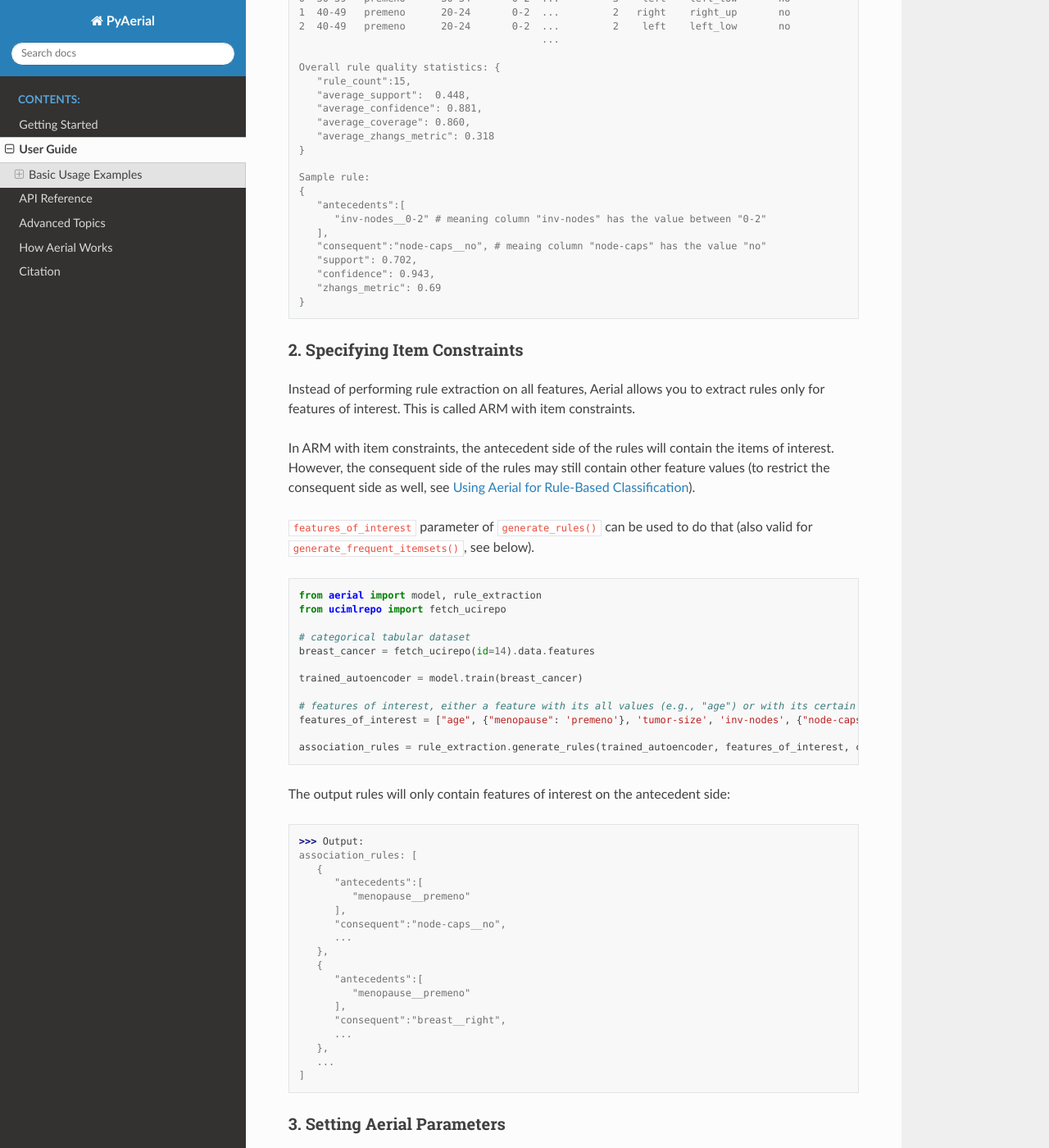
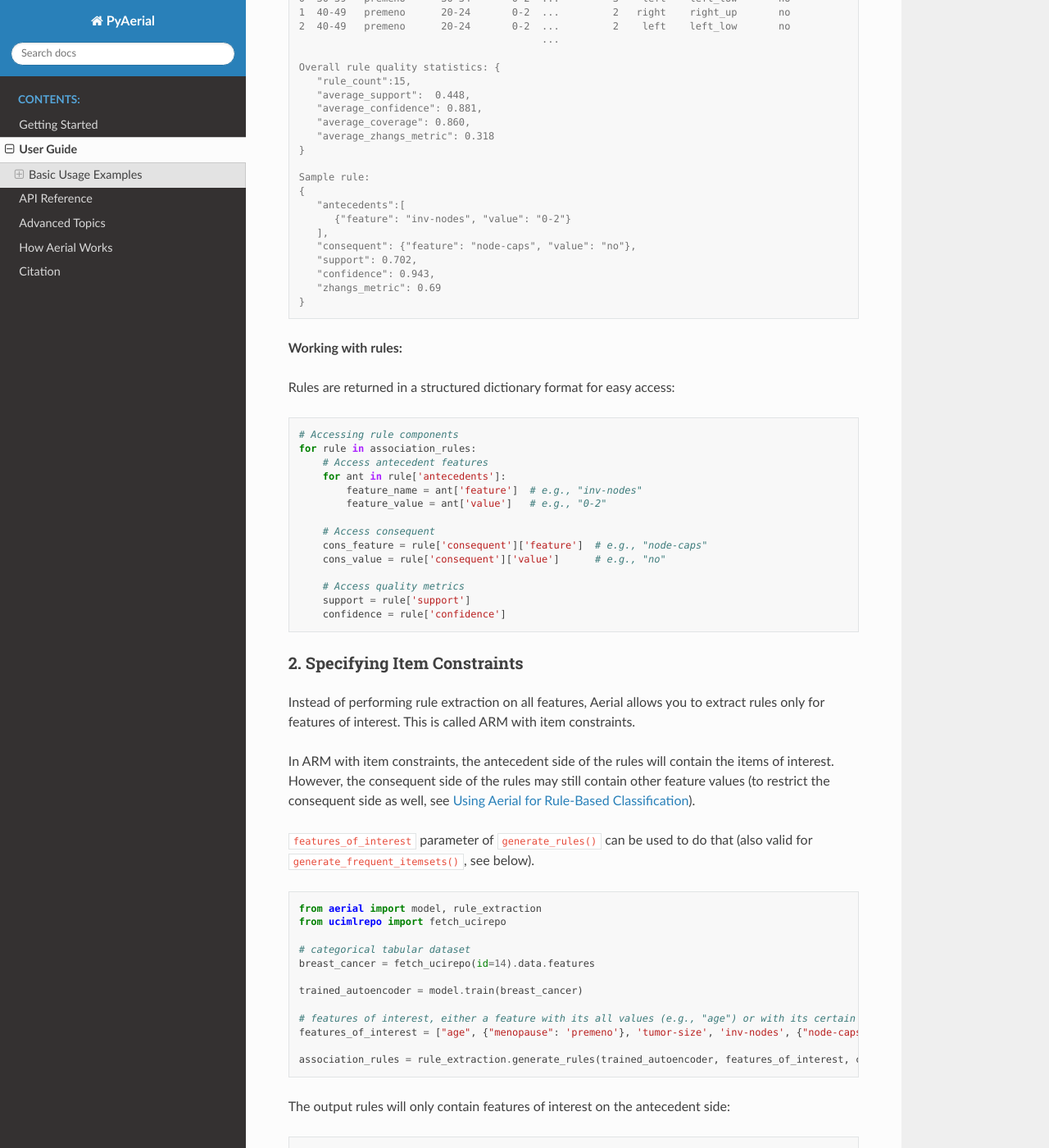
Before and after one commit to DiTEC-project/pyaerial, a Sphinx documentation site: the page built from docs/source/user_guide.md, in a window 1280 px wide and 1400 px high, scrolled down 826 px. Shown: the whole window at 82% size. Built offline with Sphinx 7.4.7 and the Read the Docs theme 3.1.0, drawn with Linux system fonts in a browser that asks for light colours; the version number could not be read and is left out; some of the changed text lies outside the part shown.

Commit message:
update rule representation format, add 2 more basic usage examples to readme file

````diff
--- a/docs/source/user_guide.md
+++ b/docs/source/user_guide.md
@@ -49,13 +49,34 @@ Overall rule quality statistics: {
 Sample rule:
 {
    "antecedents":[
-      "inv-nodes__0-2" # meaning column "inv-nodes" has the value between "0-2"
+      {"feature": "inv-nodes", "value": "0-2"}
    ],
-   "consequent":"node-caps__no", # meaing column "node-caps" has the value "no"
+   "consequent": {"feature": "node-caps", "value": "no"},
    "support": 0.702,
    "confidence": 0.943,
    "zhangs_metric": 0.69
 }
+```
+
+**Working with rules:**
+
+Rules are returned in a structured dictionary format for easy access:
+
+```python
+# Accessing rule components
+for rule in association_rules:
+    # Access antecedent features
+    for ant in rule['antecedents']:
+        feature_name = ant['feature']  # e.g., "inv-nodes"
+        feature_value = ant['value']   # e.g., "0-2"
+
+    # Access consequent
+    cons_feature = rule['consequent']['feature']  # e.g., "node-caps"
+    cons_value = rule['consequent']['value']      # e.g., "no"
+
+    # Access quality metrics
+    support = rule['support']
+    confidence = rule['confidence']
 ```
 
 ### 2. Specifying Item Constraints
@@ -88,16 +109,16 @@ The output rules will only contain features of interest on the antecedent side:
 association_rules: [
    {
       "antecedents":[
-         "menopause__premeno"
+         {"feature": "menopause", "value": "premeno"}
       ],
-      "consequent":"node-caps__no",
+      "consequent": {"feature": "node-caps", "value": "no"},
       ...
    },
    {
       "antecedents":[
-         "menopause__premeno"
+         {"feature": "menopause", "value": "premeno"}
       ],
-      "consequent":"breast__right",
+      "consequent": {"feature": "breast", "value": "right"},
       ...
    },
    ...
@@ -244,12 +265,12 @@ Sample output showing rules with class labels on the right hand side:
 
 {
    "antecedents":[
-      "menopause__premeno"
+      {"feature": "menopause", "value": "premeno"}
    ],
-   "consequent":"Class__no-recurrence-events", # consequent has the class label (column) named "Class" with the value "no-recurrence-events"
-   "support":np.float64(0.35664335664335667),
-   "confidence":np.float64(0.68),
-   "zhangs_metric":np.float64(-0.06585858585858577)
+   "consequent": {"feature": "Class", "value": "no-recurrence-events"},
+   "support": 0.357,
+   "confidence": 0.68,
+   "zhangs_metric": -0.066
 }
 ```
 
@@ -326,9 +347,10 @@ from niaarm import RuleList, Feature, Rule
 def visualizable_rule_list(aerial_rules: dict, dataset: pd.DataFrame):
     rule_list = RuleList()
     for rule in aerial_rules:
-        antecedents = [Feature(k, "cat", categories=[v]) for k, v in (i.split("__", 1) for i in rule["antecedents"])]
-        ck, cv = rule["consequent"].split("__", 1)
-        rule_list.append(Rule(antecedents, [Feature(ck, "cat", categories=[cv])], transactions=dataset))
+        # Convert dictionary format to NiaARM Feature format
+        antecedents = [Feature(ant['feature'], "cat", categories=[ant['value']]) for ant in rule["antecedents"]]
+        consequent = Feature(rule["consequent"]['feature'], "cat", categories=[rule["consequent"]['value']])
+        rule_list.append(Rule(antecedents, [consequent], transactions=dataset))
     return rule_list
 
 # learn rules with PyAerial as before
````
Also changed, not shown: README.md (+111 -23 lines), docs/source/getting_started.md (+2 -2 lines), 3 other files.
